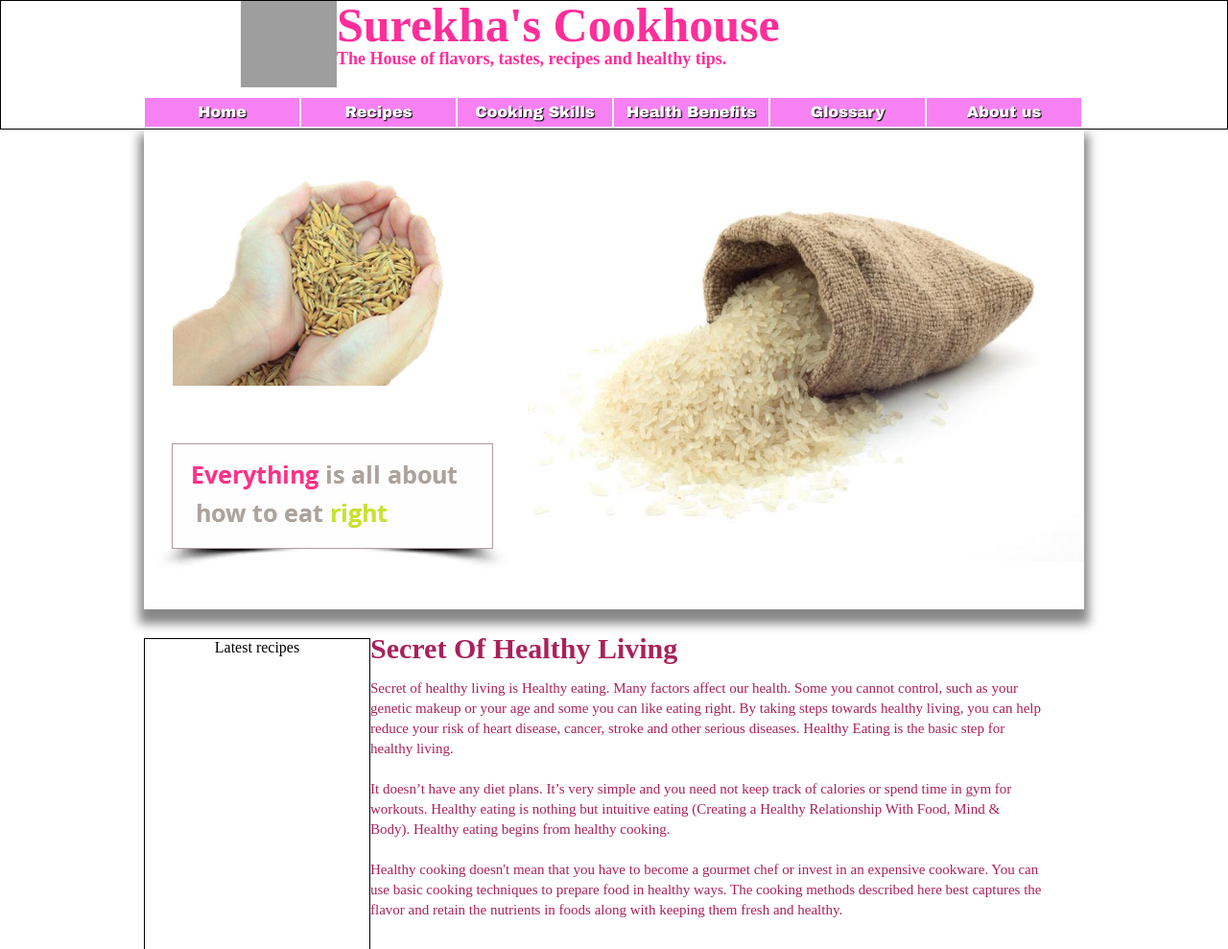
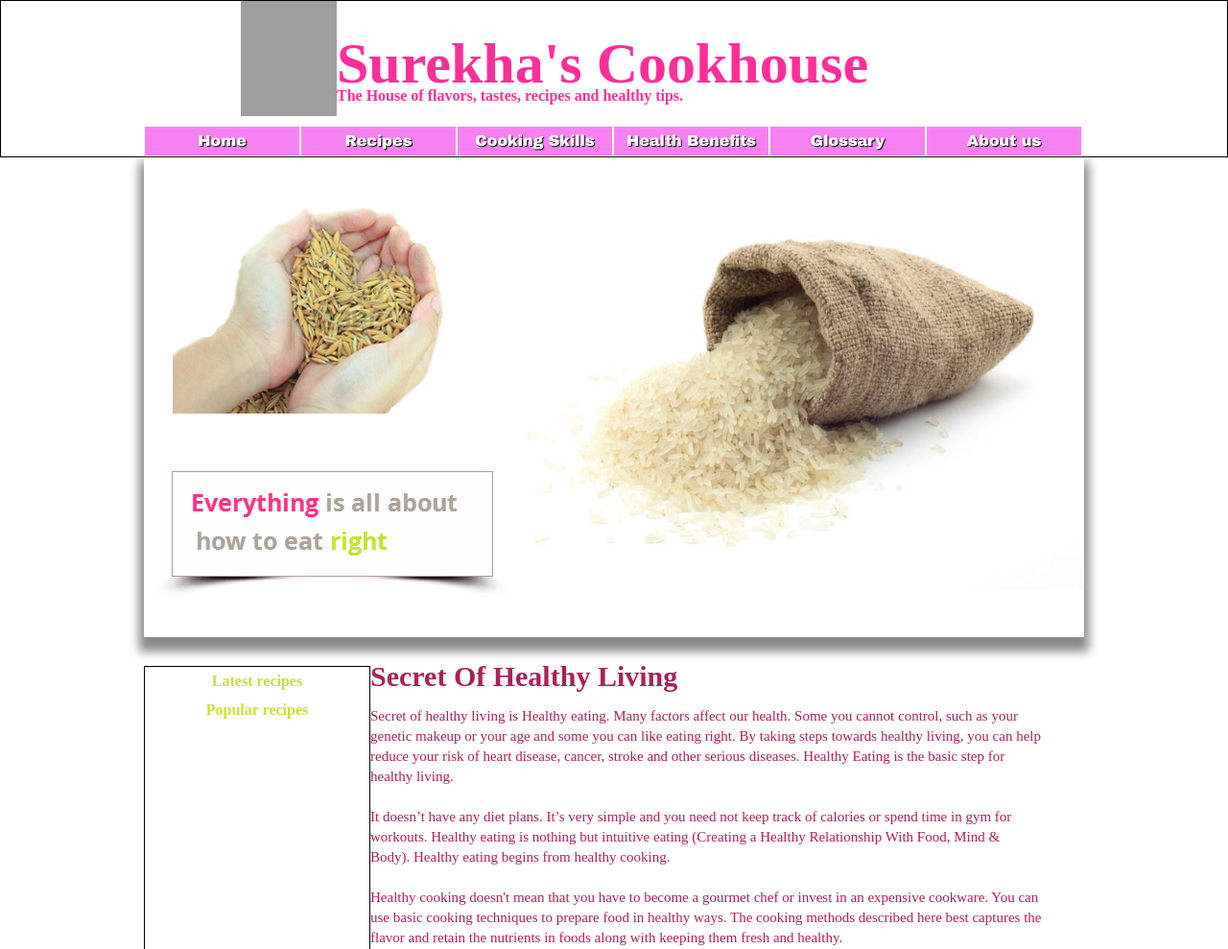
Before and after one commit to thangabalu/cookhouse, a Django app: template wsgi/surekha_app/templates/home.html in a window 1280 px wide; the page is wider, and only the part inside the window is pictured. Shown: the top 989 px of that part at 96% size. Run offline with Django 3.2, Linux system fonts and the light colour scheme; the template is opened without the code that fills it, so the values that code supplies are empty; grey boxes are pictures that could not be loaded.

Commit message:
changes in views and home

```diff
--- a/wsgi/surekha_app/article/views.py
+++ b/wsgi/surekha_app/article/views.py
@@ -8,8 +8,8 @@ from article.models import Article
 #Order.objects.order_by('-date')[0]
 def home(request):
    return render_to_response('home.html',
-				{'latest_recipes_two' : Article.objects.all().order_by('-pub_date')[:2],
-                              	 'random_recipes_three' : Article.objects.all().order_by('?')[:3]})
+				{'latest_recipes_one' : Article.objects.all().order_by('-pub_date')[:1],
+                              	 'random_recipes_one' : Article.objects.all().order_by('?')[:1]})
 
 def recipetype (request, recipetype):
     return render_to_response('recipe_type_new.html',
--- a/wsgi/surekha_app/templates/home.html
+++ b/wsgi/surekha_app/templates/home.html
@@ -6,12 +6,12 @@
    a {text-decoration: none;color: #FF3288; font-weight:bold}
    p {padding-left: 10px;}
   .bigcontainer {width:100%; margin-left:auto; margin-right:auto;}
-  .maincontainer {width:980px;margin-left:auto; margin-right: auto; background-color:white }
-  .container  {height:133px; border: thin solid black;}
-  .header {height:100px;}
-  .header h1  {color: #FE2E9A; font-size: 50px; line-height: 50px}
-  .header h2  {color: #FE2E9A; font-size: 18px;}
-  .header img {float: left; height: 90px; width: 100px; padding-left:250px;}
+  .container  {height:162px; border: thin solid black;}
+  .maincontainer {width:980px;margin-left:auto; margin-right: auto; background-color:white;}
+  .header {height:120px; padding-bottom:10px;}
+  .header img {float: left;height: 120px; width: 100px; padding-left:250px;}
+  .header h1  {color: #FE2E9A; font-size: 60px; line-height: 50px;padding-top:40px;}
+  .header h2  {color: #FE2E9A; font-size: 16px;}
   .bigimage {width: 980px; height: 500px; margin-bottom: 30px; box-shadow: 0px 10px 10px 5px #888888;}
   .firstimage {float:left; height:400px; width: 400px;}
   .secondimage {float:left; width: 570px; height: 364px;}
@@ -21,7 +21,7 @@
   .firstimage_first {padding-bottom:40px; padding-left:30px;}
   .firstimage_second {}
 
-  .nav {width: 234px; float: left; height:400px; margin: auto; border: thin solid black;}
+  .nav {width: 234px; float: left; height:420px; margin: auto; border: thin solid black;}
   .navblock ul {list-style-type: none; height: 246px;}
   .navblock img{padding-left: 5px; padding-right: 5px;width:224px; height: 150px;}
   .content {color: #A9215A; float: left; width: 700px; font-size: 15; margin: auto;line-height: 1.4em;background-color:white}
@@ -192,12 +192,16 @@
         <div class = "nav">
 	   <div class ="navblock">
 	    <ul>
-	       <li style= "text-align: center;">Latest recipes</li><br>
-			{% for recipe in latest_recipes_two %}
+	       <li style= "text-align: center; color:C8E231; line-height:30px; font-weight: bold;">Latest recipes</li>
+			{% for recipe in latest_recipes_one %}
 			<li style= "text-align: center"> <a href="/recipes/{{ recipe.recipe_type }}/{{ recipe.title.split|join:"-" }}/"> {{recipe.title}} </a> </li>
 		<img src="/static/{{recipe.photo}}" alt="hello" </img><br><br>
 			{% endfor %}
-
+	       <li style= "text-align: center; color:C8E231; line-height:30px; font-weight: bold;">Popular recipes</li>
+			{% for recipe in random_recipes_one %}
+			<li style= "text-align: center"> <a href="/recipes/{{ recipe.recipe_type }}/{{ recipe.title.split|join:"-" }}/"> {{recipe.title}} </a> </li>
+		<img src="/static/{{recipe.photo}}" alt="hello" </img><br><br>
+			{% endfor %}
 
 	    </ul>
 	  </div>
```
